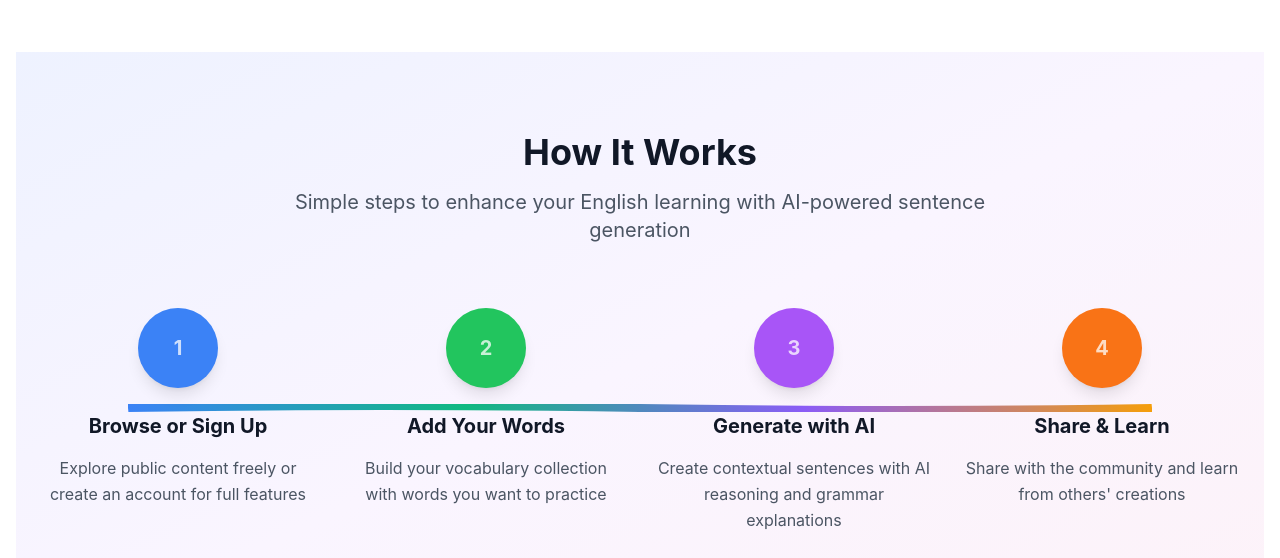
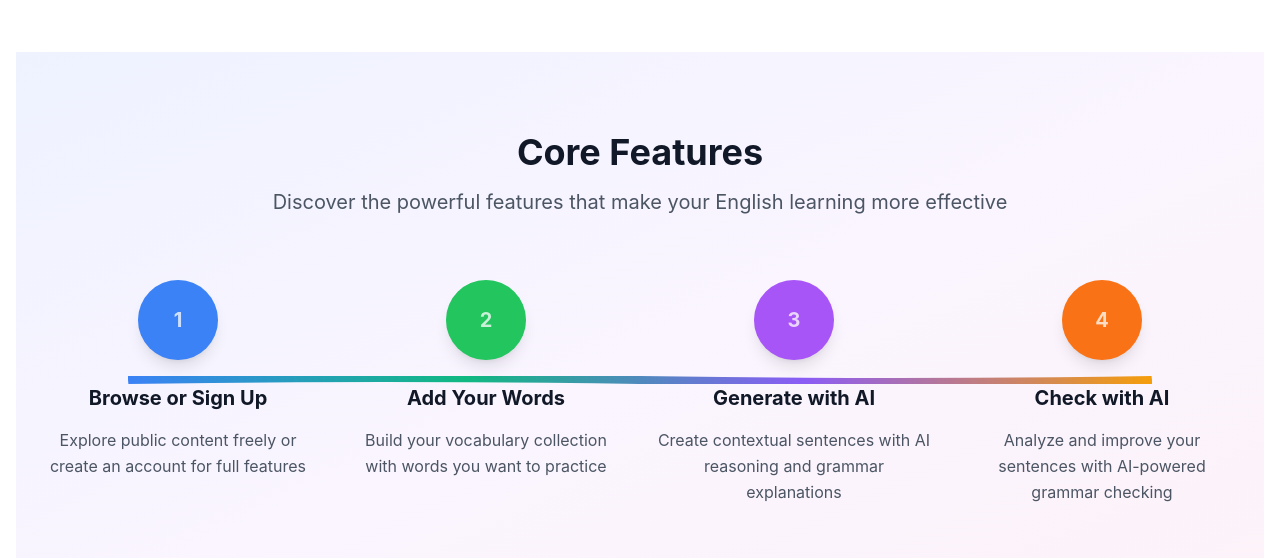
Before and after one commit to Questions-party/questions-party-frontend, a Vue app: page / in a window 1280 px wide. Shown: the part 2660-3218 px from the top of the page. Built offline with nearby package versions, Linux system fonts and the light colour scheme; no server answers.

Commit message:
refactor: 更新主页核心功能展示内容与逻辑

```diff
--- a/src/locales/en.json
+++ b/src/locales/en.json
@@ -252,17 +252,17 @@
         "watchDemo": "Watch Demo"
       }
     },
-    "howItWorks": {
-      "title": "How It Works",
-      "subtitle": "Simple steps to enhance your English learning with AI-powered sentence generation",
+    "coreFeatures": {
+      "title": "Core Features",
+      "subtitle": "Discover the powerful features that make your English learning more effective",
       "step1": "Browse or Sign Up",
       "step1Desc": "Explore public content freely or create an account for full features",
       "step2": "Add Your Words",
       "step2Desc": "Build your vocabulary collection with words you want to practice",
       "step3": "Generate with AI",
       "step3Desc": "Create contextual sentences with AI reasoning and grammar explanations",
-      "step4": "Share & Learn",
-      "step4Desc": "Share with the community and learn from others' creations",
+      "step4": "Check with AI",
+      "step4Desc": "Analyze and improve your sentences with AI-powered grammar checking",
       "tryNow": "Try Now"
     },
     "statistics": {
--- a/src/locales/zh.json
+++ b/src/locales/zh.json
@@ -252,17 +252,17 @@
         "watchDemo": "观看演示"
       }
     },
-    "howItWorks": {
-      "title": "如何使用",
-      "subtitle": "通过AI驱动的句子生成，简化步骤提升您的英语学习",
+    "coreFeatures": {
+      "title": "核心功能",
+      "subtitle": "探索让您的英语学习更加高效的强大功能",
       "step1": "浏览或注册",
       "step1Desc": "自由探索公共内容或创建账户获得完整功能",
       "step2": "添加您的单词",
       "step2Desc": "构建您想要练习的词汇库",
       "step3": "使用AI生成",
       "step3Desc": "通过AI推理和语法解释创建上下文句子",
-      "step4": "分享与学习",
-      "step4Desc": "与社区分享并从他人的创作中学习",
+      "step4": "AI智能检查",
+      "step4Desc": "使用AI驱动的语法检查来分析和改进您的句子",
       "tryNow": "立即尝试"
     },
     "statistics": {
--- a/src/views/Generate.vue
+++ b/src/views/Generate.vue
@@ -502,6 +502,37 @@
         {{ $t('generation.browsePublicGenerations') }}
       </router-link>
     </div>
+
+    <!-- Community Statistics for guests -->
+    <div v-if="!authStore.isAuthenticated" class="grid grid-cols-1 sm:grid-cols-3 gap-6">
+      <div class="card text-center">
+        <div class="card-body">
+          <div v-if="generationsStore.statisticsLoading" class="text-3xl font-bold text-green-600 mb-2">
+            <div class="animate-pulse bg-gray-300 dark:bg-gray-600 h-8 w-20 mx-auto rounded"></div>
+          </div>
+          <div v-else class="text-3xl font-bold text-green-600 mb-2">{{ generationsStore.statistics.totalGenerations.toLocaleString() }}</div>
+          <p class="text-sm text-secondary">{{ $t('sentenceCheck.totalChecks') }}</p>
+        </div>
+      </div>
+      <div class="card text-center">
+        <div class="card-body">
+          <div v-if="generationsStore.statisticsLoading" class="text-3xl font-bold text-blue-600 mb-2">
+            <div class="animate-pulse bg-gray-300 dark:bg-gray-600 h-8 w-20 mx-auto rounded"></div>
+          </div>
+          <div v-else class="text-3xl font-bold text-blue-600 mb-2">{{ generationsStore.statistics.totalLikes.toLocaleString() }}</div>
+          <p class="text-sm text-secondary">{{ $t('sentenceCheck.totalLikes') }}</p>
+        </div>
+      </div>
+      <div class="card text-center">
+        <div class="card-body">
+          <div v-if="generationsStore.statisticsLoading" class="text-3xl font-bold text-purple-600 mb-2">
+            <div class="animate-pulse bg-gray-300 dark:bg-gray-600 h-8 w-20 mx-auto rounded"></div>
+          </div>
+          <div v-else class="text-3xl font-bold text-purple-600 mb-2">{{ Math.round(generationsStore.statistics.totalWords) }}</div>
+          <p class="text-sm text-secondary">{{ $t('sentenceCheck.avgSentenceLength') }}</p>
+        </div>
+      </div>
+    </div>
   </div>
 </template>
 
--- a/src/views/Home.vue
+++ b/src/views/Home.vue
@@ -474,16 +474,16 @@
       </div>
     </section>
 
-    <!-- How It Works Section -->
+    <!-- Core Features Section -->
     <section
         class="py-20 bg-gradient-to-br from-indigo-50 via-purple-50 to-pink-50 dark:from-indigo-900/20 dark:via-purple-900/20 dark:to-pink-900/20">
       <div class="container mx-auto px-6">
         <div class="text-center mb-16">
           <h2 class="text-4xl font-bold text-gray-900 dark:text-white mb-4">
-            {{ $t('home.howItWorks.title') }}
+            {{ $t('home.coreFeatures.title') }}
           </h2>
           <p class="text-xl text-gray-600 dark:text-gray-300 max-w-3xl mx-auto">
-            {{ $t('home.howItWorks.subtitle') }}
+            {{ $t('home.coreFeatures.subtitle') }}
           </p>
         </div>
 
@@ -505,7 +505,7 @@
           </div>
 
           <div class="grid lg:grid-cols-4 gap-8">
-            <div v-for="(step, index) in howItWorksSteps" :key="index"
+            <div v-for="(step, index) in coreFeatureSteps" :key="index"
                  class="relative group text-center">
               <!-- Step Circle -->
               <div :class="step.bgClass"
@@ -526,13 +526,15 @@
                 </p>
 
                 <!-- Interactive Element -->
-                <div class="opacity-0 group-hover:opacity-100 transform translate-y-2 group-hover:translate-y-0
+                <div v-if="shouldShowTryButton(step)"
+                     class="opacity-0 group-hover:opacity-100 transform translate-y-2 group-hover:translate-y-0
                            transition-all duration-300">
                   <button :class="step.borderClass"
+                          @click="handleTryFeature(step)"
                           class="inline-flex items-center px-4 py-2 text-sm font-medium rounded-lg border-2
                                 hover:bg-gray-50 dark:hover:bg-slate-800 transition-colors">
                     <component :is="step.icon" class="w-4 h-4 mr-2"/>
-                    {{ $t('home.howItWorks.tryNow') }}
+                    {{ $t('home.coreFeatures.tryNow') }}
                   </button>
                 </div>
               </div>
@@ -631,6 +633,7 @@
 
 <script lang="ts" setup>
 import {computed, onMounted, ref} from 'vue'
+import {useRouter} from 'vue-router'
 import {
   AcademicCapIcon,
   BookOpenIcon,
@@ -650,6 +653,7 @@ import {statistics} from '../stores/statistics.ts'
 import {useI18n} from 'vue-i18n'
 
 const {t} = useI18n()
+const router = useRouter()
 
 // Components
 const AnimatedCounter = {
@@ -741,34 +745,42 @@ const floatingCards = computed(() => [
   }
 ])
 
-const howItWorksSteps = computed(() => [
+const coreFeatureSteps = computed(() => [
   {
-    title: t('home.howItWorks.step1'),
-    description: t('home.howItWorks.step1Desc'),
+    title: t('home.coreFeatures.step1'),
+    description: t('home.coreFeatures.step1Desc'),
     icon: EyeIcon,
     bgClass: 'bg-blue-500',
-    borderClass: 'border-blue-500 text-blue-500'
+    borderClass: 'border-blue-500 text-blue-500',
+    route: '/register',
+    requiresGuest: true
   },
   {
-    title: t('home.howItWorks.step2'),
-    description: t('home.howItWorks.step2Desc'),
+    title: t('home.coreFeatures.step2'),
+    description: t('home.coreFeatures.step2Desc'),
     icon: BookOpenIcon,
     bgClass: 'bg-green-500',
-    borderClass: 'border-green-500 text-green-500'
+    borderClass: 'border-green-500 text-green-500',
+    route: '/words',
+    requiresGuest: false
   },
   {
-    title: t('home.howItWorks.step3'),
-    description: t('home.howItWorks.step3Desc'),
+    title: t('home.coreFeatures.step3'),
+    description: t('home.coreFeatures.step3Desc'),
     icon: SparklesIcon,
     bgClass: 'bg-purple-500',
-    borderClass: 'border-purple-500 text-purple-500'
+    borderClass: 'border-purple-500 text-purple-500',
+    route: '/generate',
+    requiresGuest: false
   },
   {
-    title: t('home.howItWorks.step4'),
-    description: t('home.howItWorks.step4Desc'),
-    icon: ChatBubbleLeftRightIcon,
+    title: t('home.coreFeatures.step4'),
+    description: t('home.coreFeatures.step4Desc'),
+    icon: AcademicCapIcon,
     bgClass: 'bg-orange-500',
-    borderClass: 'border-orange-500 text-orange-500'
+    borderClass: 'border-orange-500 text-orange-500',
+    route: '/check',
+    requiresGuest: false
   }
 ])
 
@@ -806,6 +818,20 @@ const getFloatingCardPosition = (index: number) => {
     {bottom: '10%', left: '20%', transform: 'rotate(-3deg)'}
   ]
   return positions[index] || {}
+}
+
+// Methods for try feature functionality
+const shouldShowTryButton = (step: any) => {
+  // If step requires guest status and user is authenticated, hide button
+  if (step.requiresGuest && authStore.isAuthenticated) {
+    return false
+  }
+  return true
+}
+
+const handleTryFeature = (step: any) => {
+  // Navigate to the specified route
+  router.push(step.route)
 }
 
 // Lifecycle
```
